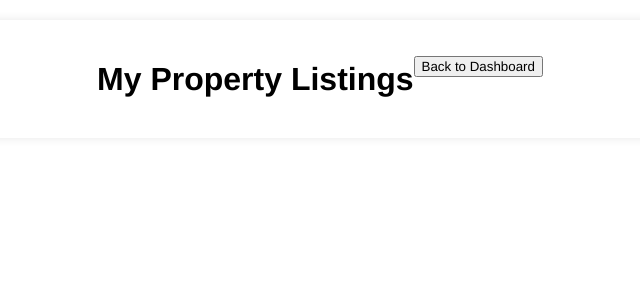
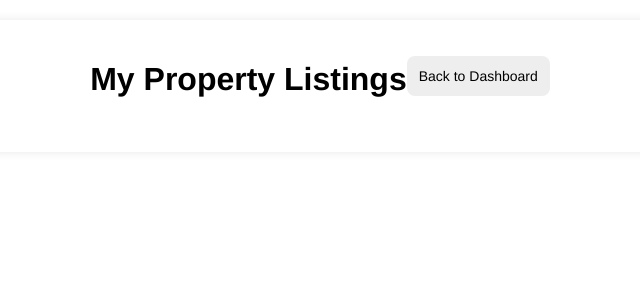
Before and after one commit to prozai/viewnest, a Flask app: page /seller_properties in a window 1280 px wide. Shown: the top 300 px of the page, without its empty margins (320-960 px from the left). Run offline with Flask 3, Linux system fonts and the light colour scheme; a user stored in the database is signed in; data comes from the database, SQL or seed files in the repository.

Commit message:
updated seller properties html

```diff
--- a/app/templates/property/seller_properties.html
+++ b/app/templates/property/seller_properties.html
@@ -104,6 +104,22 @@
             text-align: center;
             color: white;
         }
+        .button-container {
+            text-align: center;
+        }
+        .button-container button {
+            background-color: #eee;
+            border-radius: 8px;
+            border: 0;
+            cursor: pointer;
+            display: inline-block;
+            font-size: 14px;
+            font-weight: 500;
+            line-height: 20px;
+            margin: 0;
+            padding: 10px 12px;
+            text-align: center;
+        }
     </style>
 </head>
 
```
